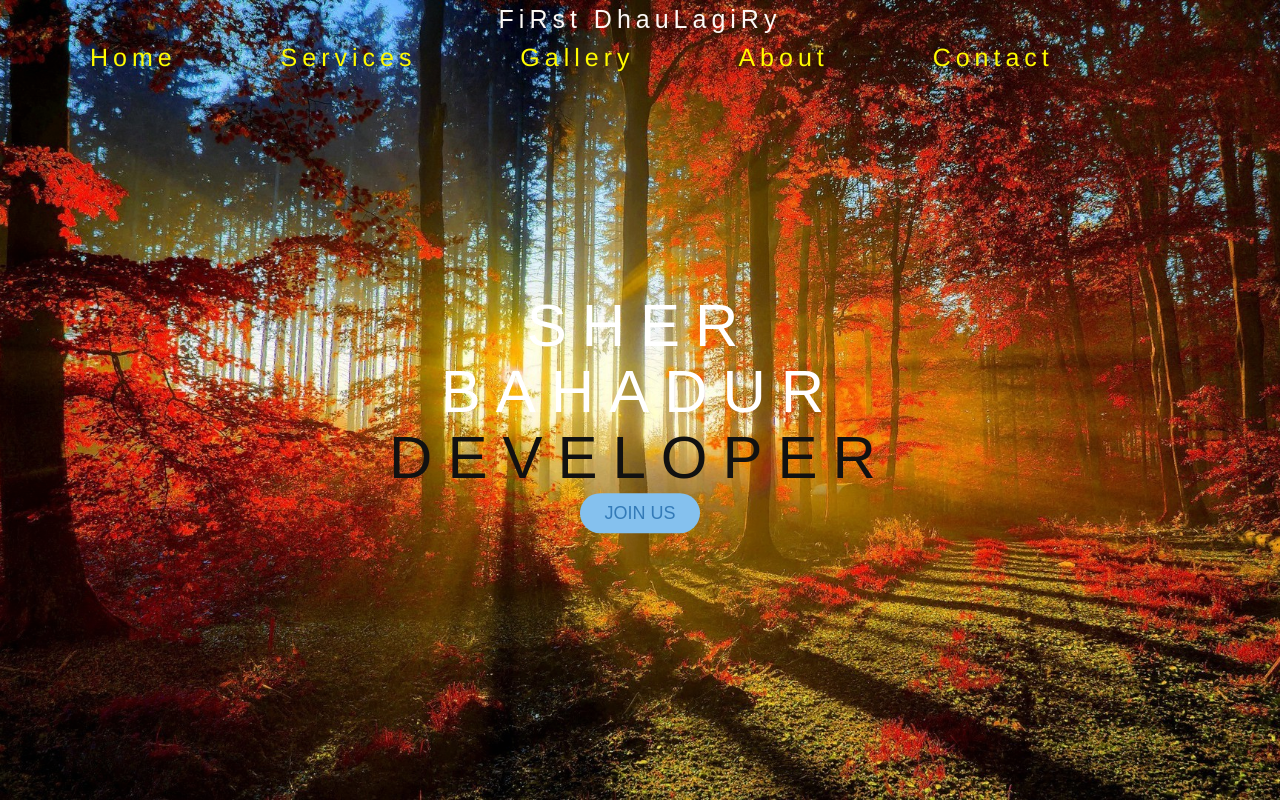
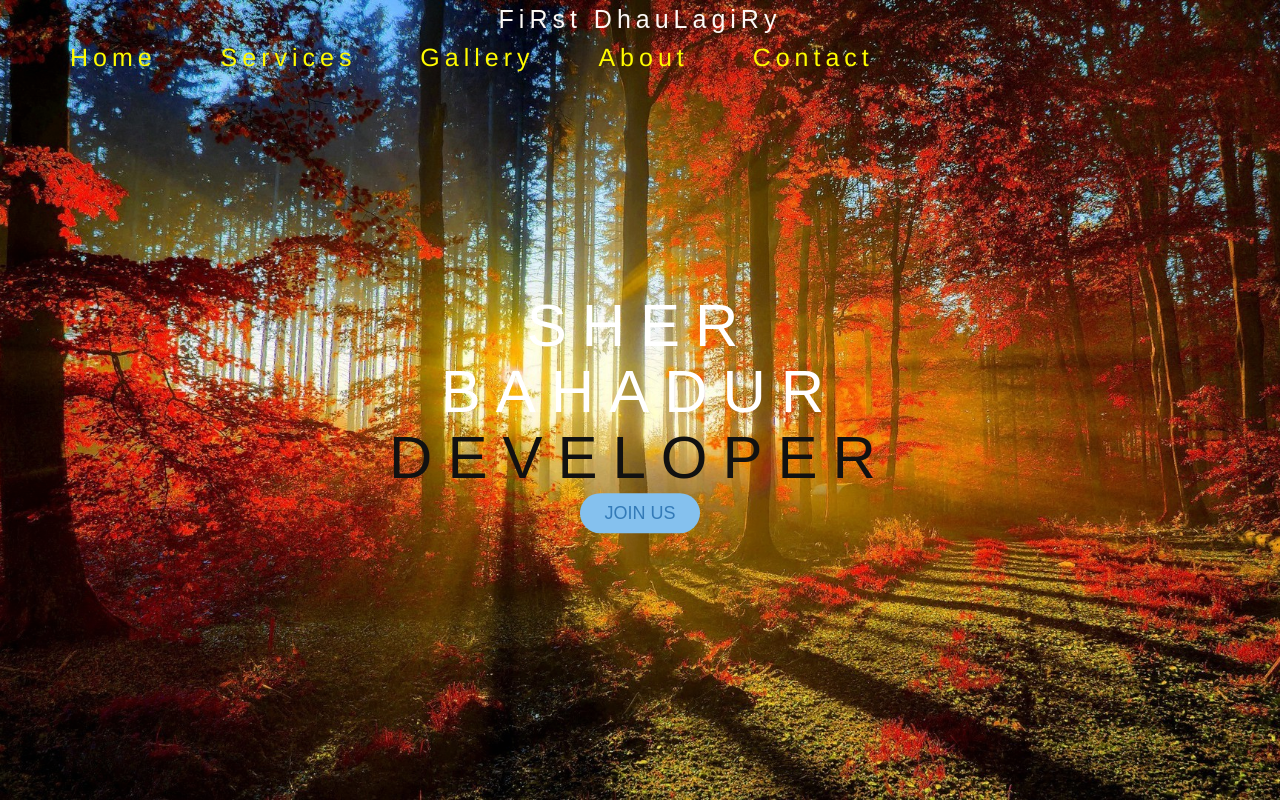
Before and after one commit to Sherbahadusunar/Official-Site, a PHP site: page / in a window 1280 px wide. Run offline with PHP 8.4, Linux system fonts and the light colour scheme.

Commit message:
Update style.css

```diff
--- a/style.css
+++ b/style.css
@@ -31,7 +31,7 @@
 text-decoration: none;
 color:rgb(255, 251, 0);
 letter-spacing: 5px;
-padding: 10px 50px;
+padding: 1rem 3rem;
 border: 30px transparent #fff;
 transition: 0.15s ease;
 font-size: 25px;
```
